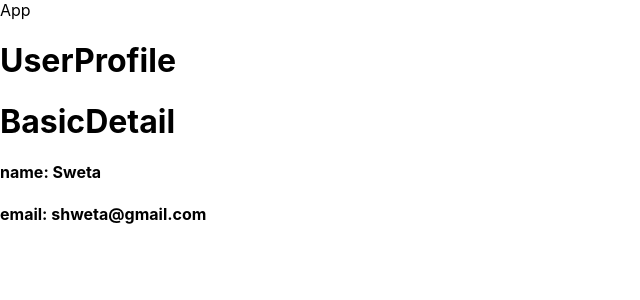
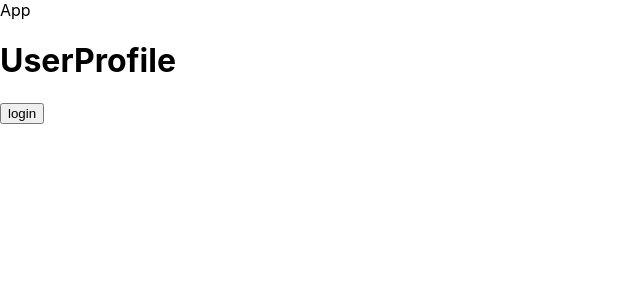
Before and after one commit to shwetadubey23/react-fundamental-part2, a React (Create React App) app: page / in a window 1280 px wide. Shown: the top 300 px of the page, without its empty margins (0-640 px from the left). Built offline with nearby package versions, Linux system fonts and the light colour scheme.

Commit message:
handle login and logout with ContextProvider

```diff
--- /dev/null
+++ b/src/AuthProvider.js
@@ -0,0 +1,17 @@
+import React, { useContext } from 'react'
+import { createContext, useState } from 'react'
+
+export const AuthContext = createContext()
+
+export default function AuthProvider({ children }) {
+const [auth, setAuth] = useState({ })
+    return (
+        <AuthContext.Provider value={{auth: auth, setAuth: setAuth }}>
+            {children}
+        </AuthContext.Provider>
+    )
+}
+
+export function useAuth() {
+  return  useContext(AuthContext)
+}
--- a/src/BasicDetail.js
+++ b/src/BasicDetail.js
@@ -1,14 +1,26 @@
 import React from 'react'
-import { useContext } from 'react'
-import { AuthContext } from './index'
+import { useAuth } from './AuthProvider'
+// import { useContext } from 'react'
+// import {AuthContext} from './AuthProvider'
+
 
 export default function BasicDetail() {
-   const returnValue = useContext(AuthContext)
+//    const returnValue = useContext(AuthContext)
+//    console.log('returnValue...',returnValue);
+
+const {auth, setAuth} = useAuth()
+// console.log(returnAuth);
+
+const handleLogout = () => {
+    setAuth({})
+}
+
   return (
     <div>
-        <h1>BasicDetail</h1>
-<h4>name: {returnValue.userName}</h4>
-<h4>email: {returnValue.email}</h4>
+       BasicDetail <br/>
+       <p>name: {auth.name}</p>
+       <p>email: {auth.email}</p>
+       <button onClick={handleLogout}>logout</button>
     </div>
   )
 }
--- a/src/UserProfile.js
+++ b/src/UserProfile.js
@@ -1,11 +1,18 @@
 import React from 'react'
 import BasicDetail from './BasicDetail'
+import { useAuth } from './AuthProvider'
 
 export default function UserProfile() {
+    const {auth, setAuth} = useAuth()
+
+const handleLogin = () => {
+    setAuth({name: 'Shweta', email: 'shweta@gmail.com'})
+}
+
   return (
     <>
     <h1>UserProfile</h1>
-    <BasicDetail/>
+   { auth.name ?( <BasicDetail/>) : (<button onClick={handleLogin}>login</button>)}
     </>
   )
 }
--- a/src/index.js
+++ b/src/index.js
@@ -2,18 +2,14 @@ import React from 'react';
 import ReactDOM from 'react-dom/client';
 import './index.css';
 import App from './App';
-import { createContext } from 'react';
+import AuthProvider from './AuthProvider';
 
-
-export const AuthContext = createContext()
 
 const root = ReactDOM.createRoot(document.getElementById('root'));
 root.render(
     <React.StrictMode>
-        <AuthContext.Provider value={{
-            userName: 'Sweta', email: 'shweta@gmail.com'
-        }}>
+       <AuthProvider>
             <App />
-        </AuthContext.Provider>
+       </AuthProvider>
     </React.StrictMode>
 );
```
